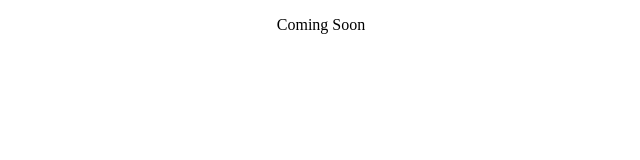
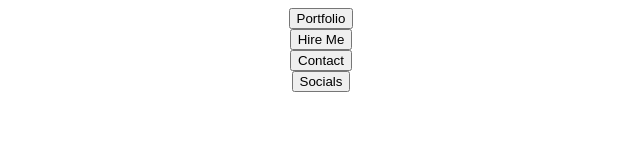
Before and after one commit to calebetienne/calebetienne.github.io, a plain HTML site: page index.html in a window 1280 px wide. Shown: the whole page, without its empty margins (319-959 px from the left). Drawn offline with Linux system fonts and the light colour scheme.

Commit message:
Update index.html

```diff
--- a/index.html
+++ b/index.html
@@ -4,13 +4,22 @@
 <head>
   <meta charset="utf-8">
   <meta name="viewport" content="width=device-width">
-  <title>replit</title>
+  <title>Caleb</title>
   <link href="style.css" rel="stylesheet" type="text/css" />
+  <script src="script.js"></script>
 </head>
 
 <body>
-  <p>Coming Soon</p>
-  <script src="script.js"></script>
+
+  <div><button>Portfolio</button></div>
+
+  <div><button>Hire Me</button></div>
+
+  <div><button>Contact</button></div>
+
+  <div><a hef ="instagram.com/calebeti"><button>
+  Socials</button></div></a>
+
 </body>
 
 </html>
```
